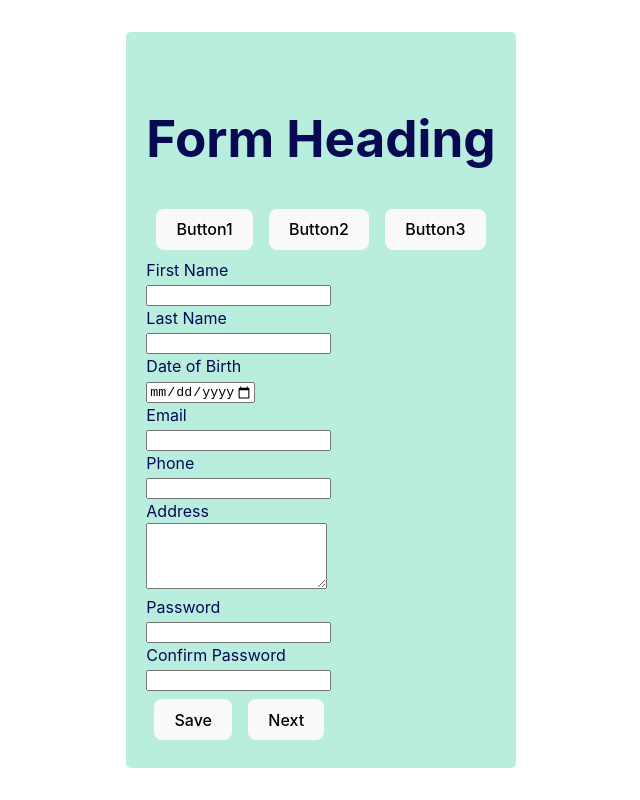
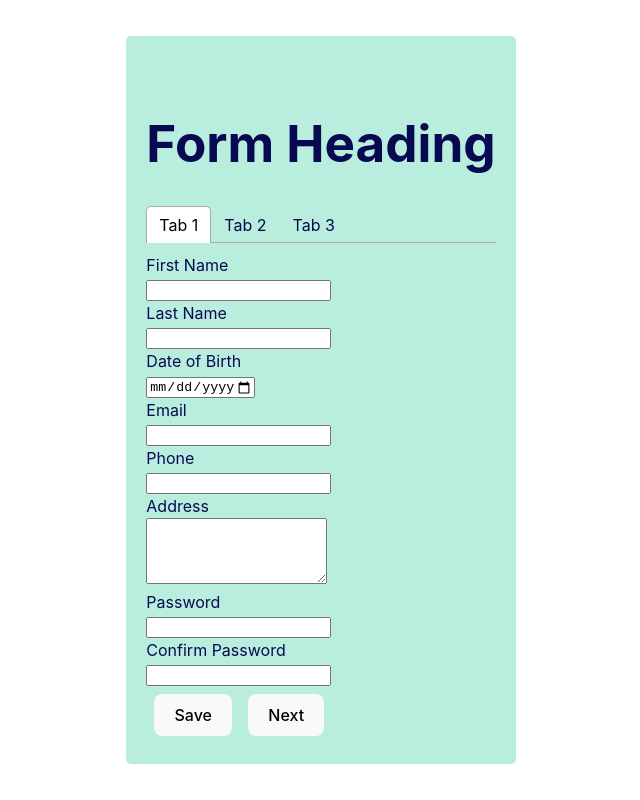
Before and after one commit to ram4ads/intern_project_prashanth, a React (Vite) app: page / in a window 1280 px wide. Shown: the whole page, without its empty margins (319-959 px from the left). Built offline with nearby package versions, Linux system fonts and the light colour scheme.

Commit message:
third commit

```diff
--- a/package.json
+++ b/package.json
@@ -14,7 +14,9 @@
     "express": "^4.18.2",
     "mongodb": "^5.5.0",
     "react": "^18.2.0",
-    "react-dom": "^18.2.0"
+    "react-dom": "^18.2.0",
+    "react-signature-canvas": "^1.0.6",
+    "react-tabs": "^6.0.1"
   },
   "devDependencies": {
     "@types/react": "^18.0.28",
--- a/src/App.jsx
+++ b/src/App.jsx
@@ -1,4 +1,8 @@
+import {Tab, Tabs, TabList, TabPanel} from "react-tabs";
+import 'react-tabs/style/react-tabs.css';
 import Tab1 from './components/tab1';
+import Tab2 from "./components/tab2";
+import Tab3 from "./components/tab3";
 import './App.css'
 
 function App() {
@@ -10,12 +14,22 @@ function App() {
         <img/>
         <h1>Form Heading</h1>
       </div>
-      <div className='tab-container'>
-        <button type='button'>Button1</button>
-        <button type='button'>Button2</button>
-        <button type='button'>Button3</button>
-      </div>
-      <Tab1/>
+      <Tabs>
+        <TabList>
+          <Tab>Tab 1</Tab>
+          <Tab>Tab 2</Tab>
+          <Tab>Tab 3</Tab>
+        </TabList>
+        <TabPanel>
+          <Tab1/>
+        </TabPanel>
+        <TabPanel>
+          <Tab2/>
+        </TabPanel>
+        <TabPanel>
+          <Tab3/>
+        </TabPanel>
+      </Tabs>
     </div>
   )
 }
--- a/src/components/tab3.jsx
+++ b/src/components/tab3.jsx
@@ -1,5 +1,7 @@
 const Tab3 = () => {
-    return <div></div>
+    return <div>
+        <canvas id="signature canvas" className="signature"></canvas>
+    </div>
 }
 
 export default Tab3;
```
Also changed, not shown: 1 other file (tests, documents, lock files or other folders).
